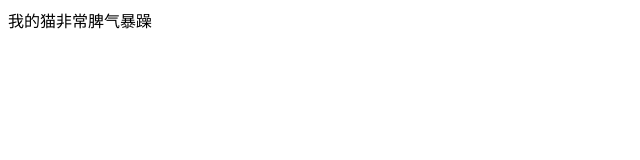
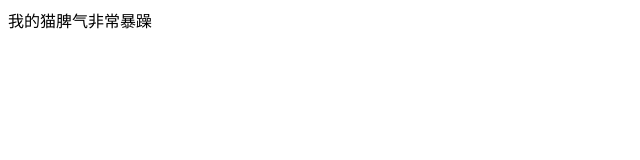
Before and after one commit to Caement/learning, a plain HTML site: page index.html in a window 1280 px wide. Shown: the full height of the page, 0-640 px from the left. Drawn offline with Linux system fonts and the light colour scheme.

Commit message:
修正语病

```diff
--- a/index.html
+++ b/index.html
@@ -1 +1 @@
-<p>我的猫非常脾气暴躁</p>
+<p>我的猫脾气非常暴躁</p>
```
